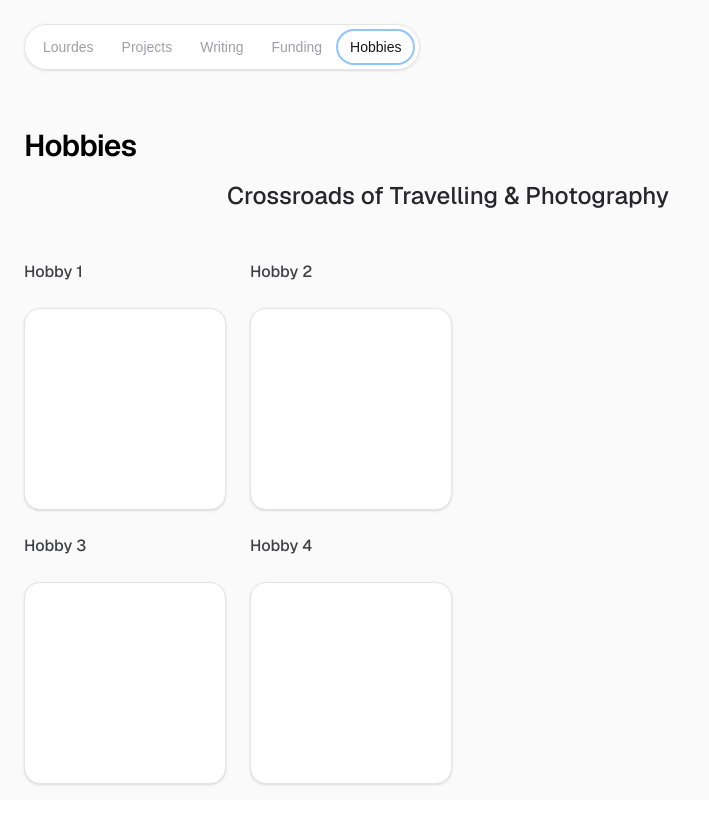
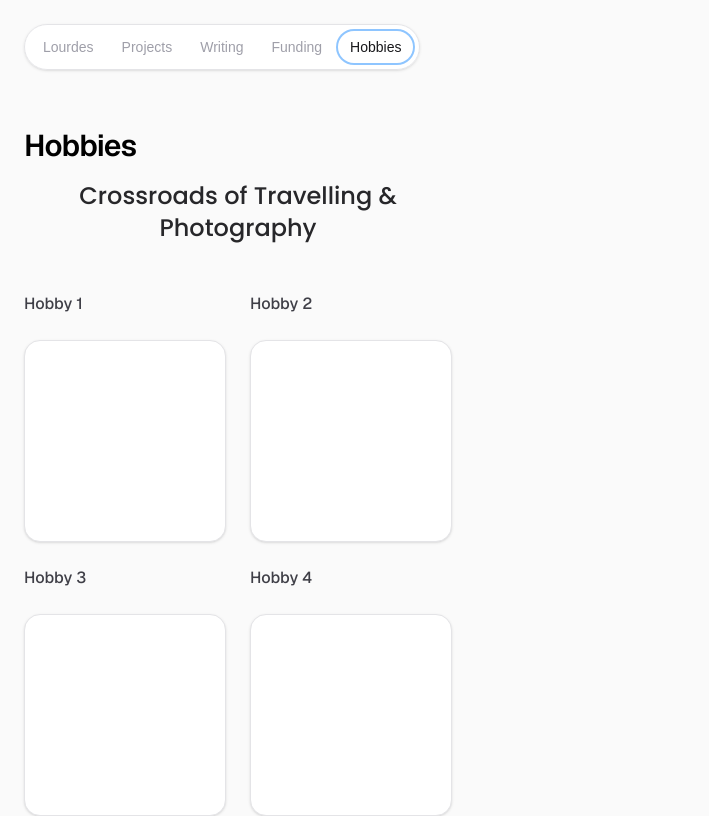
Before and after one commit to lourdesak/lourdesak.github.io, a Next.js app: page /hobbies in a window 1280 px wide. Shown: the whole page, without its empty margins (0-709 px from the left). Built offline with nearby package versions, Linux system fonts and the light colour scheme.

Commit message:
Fix heading centering to align with squares grid and use Poppins font

```diff
--- a/src/app/hobbies/page.tsx
+++ b/src/app/hobbies/page.tsx
@@ -1,5 +1,11 @@
+import { Poppins } from "next/font/google";
 import PageShell from "../components/PageShell";
 import SquareGrid from "../components/SquareGrid";
+
+const poppins = Poppins({
+  subsets: ["latin"],
+  weight: ["500", "600"],
+});
 
 const HOBBIES = [
   { label: "Hobby 1" },
@@ -11,8 +17,10 @@ const HOBBIES = [
 export default function HobbiesPage() {
   return (
     <PageShell title="Hobbies">
-      <div className="flex flex-col gap-12">
-        <h2 className="animate-[fade-in_2s_ease-out] text-center text-2xl font-medium text-zinc-800 dark:text-zinc-100">
+      <div className="flex w-[428px] flex-col gap-12">
+        <h2
+          className={`${poppins.className} animate-[fade-in_2s_ease-out] text-center text-2xl font-medium text-zinc-800 dark:text-zinc-100`}
+        >
           Crossroads of Travelling & Photography
         </h2>
         <SquareGrid items={HOBBIES} />
```
